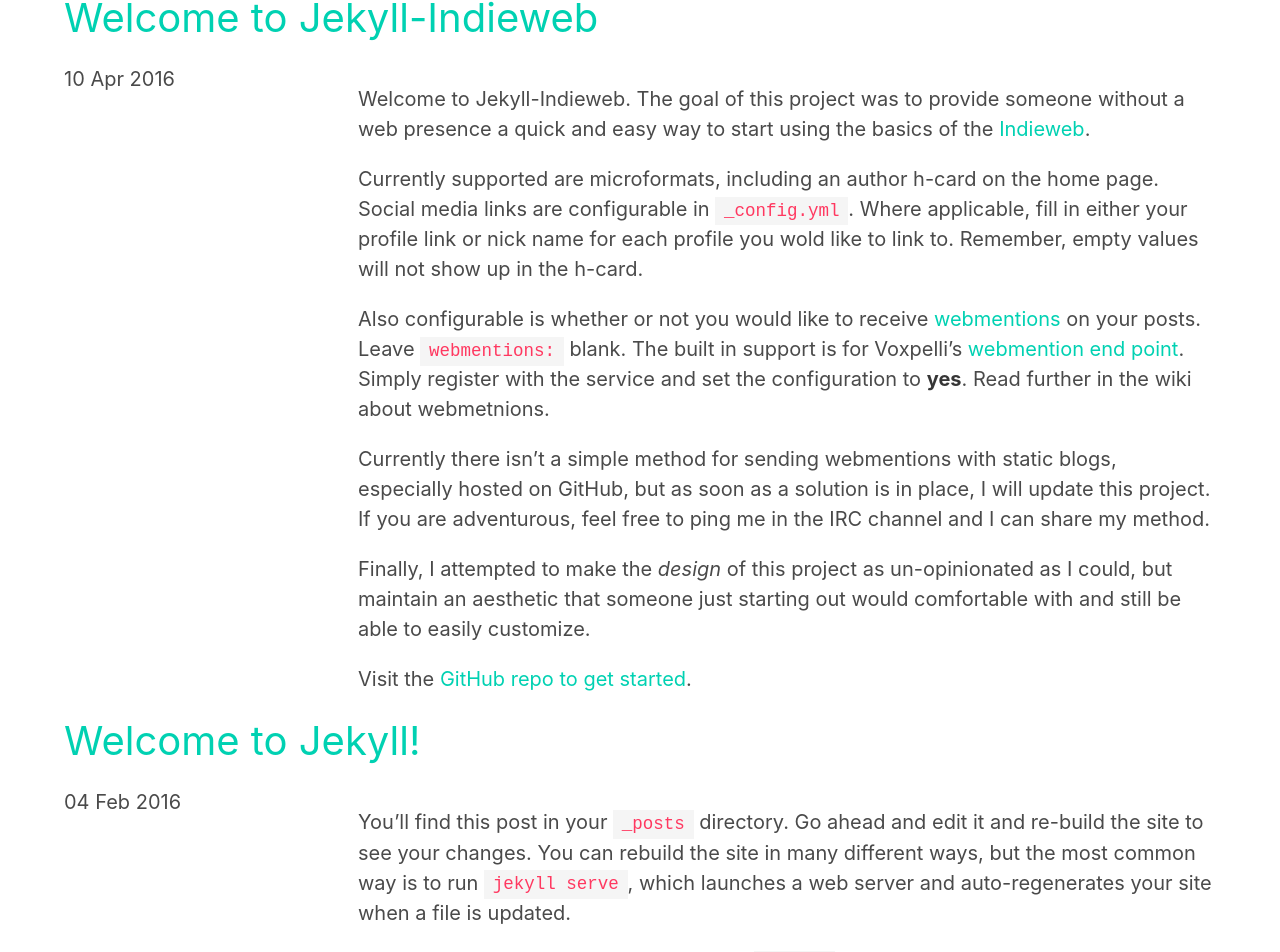
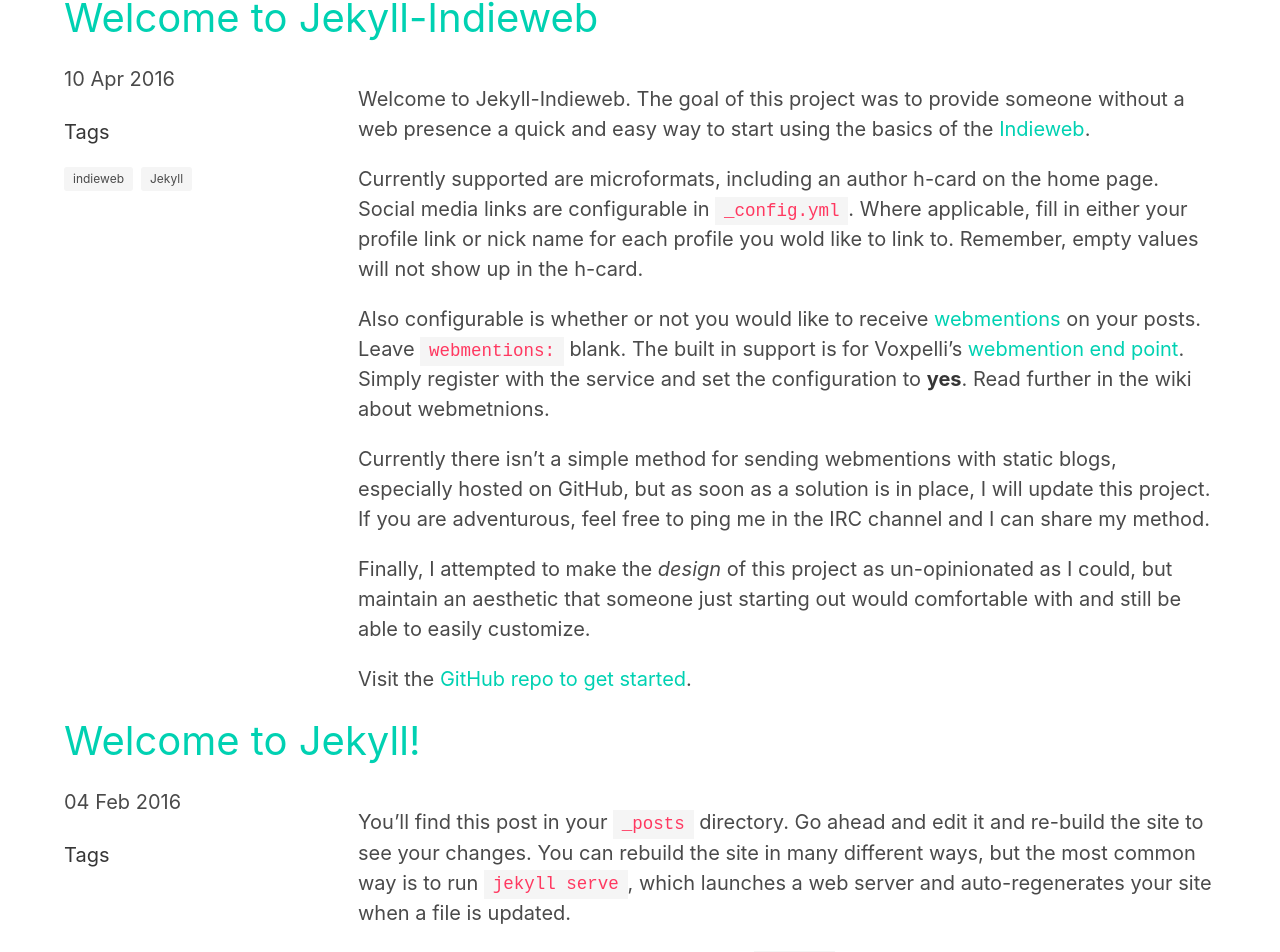
Before and after one commit to miklb/jekyll-indieweb, a Jekyll site: the page built from index.html, in a window 1280 px wide. Shown: the part 529-1481 px from the top of the page. Built offline with Jekyll 4.4.1, drawn with Linux system fonts in a browser that asks for light colours; the list of posts is cut into pages by our own code.

Commit message:
feature: add tags to home page posts
need to look at what other metadata would be appropriate here.

```diff
--- a/_includes/post.html
+++ b/_includes/post.html
@@ -25,6 +25,10 @@
 			{% else %}
 			<time datetime="{{ post.date | date_to_xmlschema }}" class="dt-time post-date">{{ post.date | date_to_string }}</time>
 			{% endif %}
+			<h3 class="subtitle is-5">Tags</h3>
+			<div class="tags">
+				{% for tags in post.tags %}<span class="tag">{{ tags }} </span>{% endfor %}
+			</div>
 		</div>
 		<div class="column">
 			{% if post.mf-like-of != null %}
```
